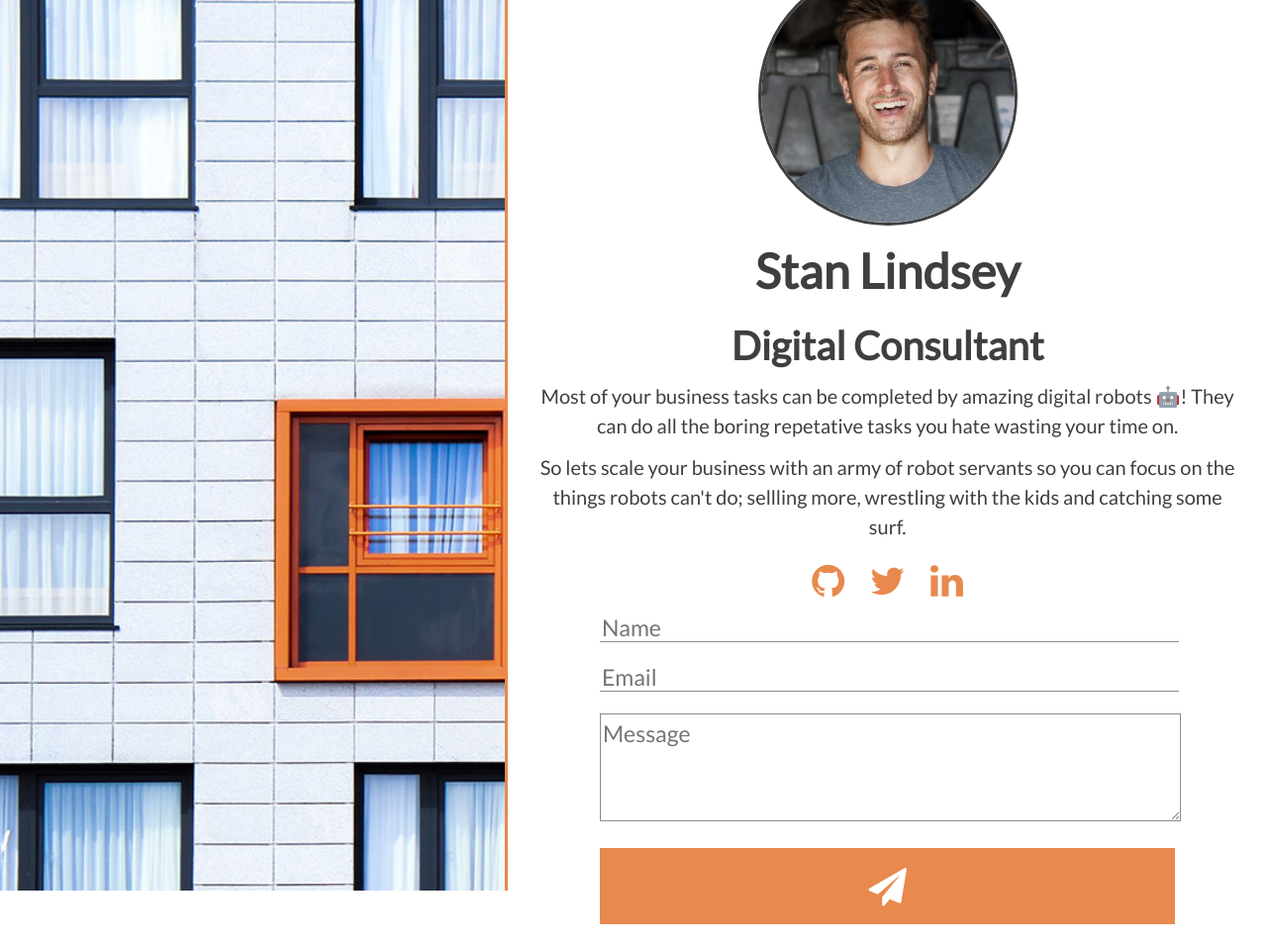
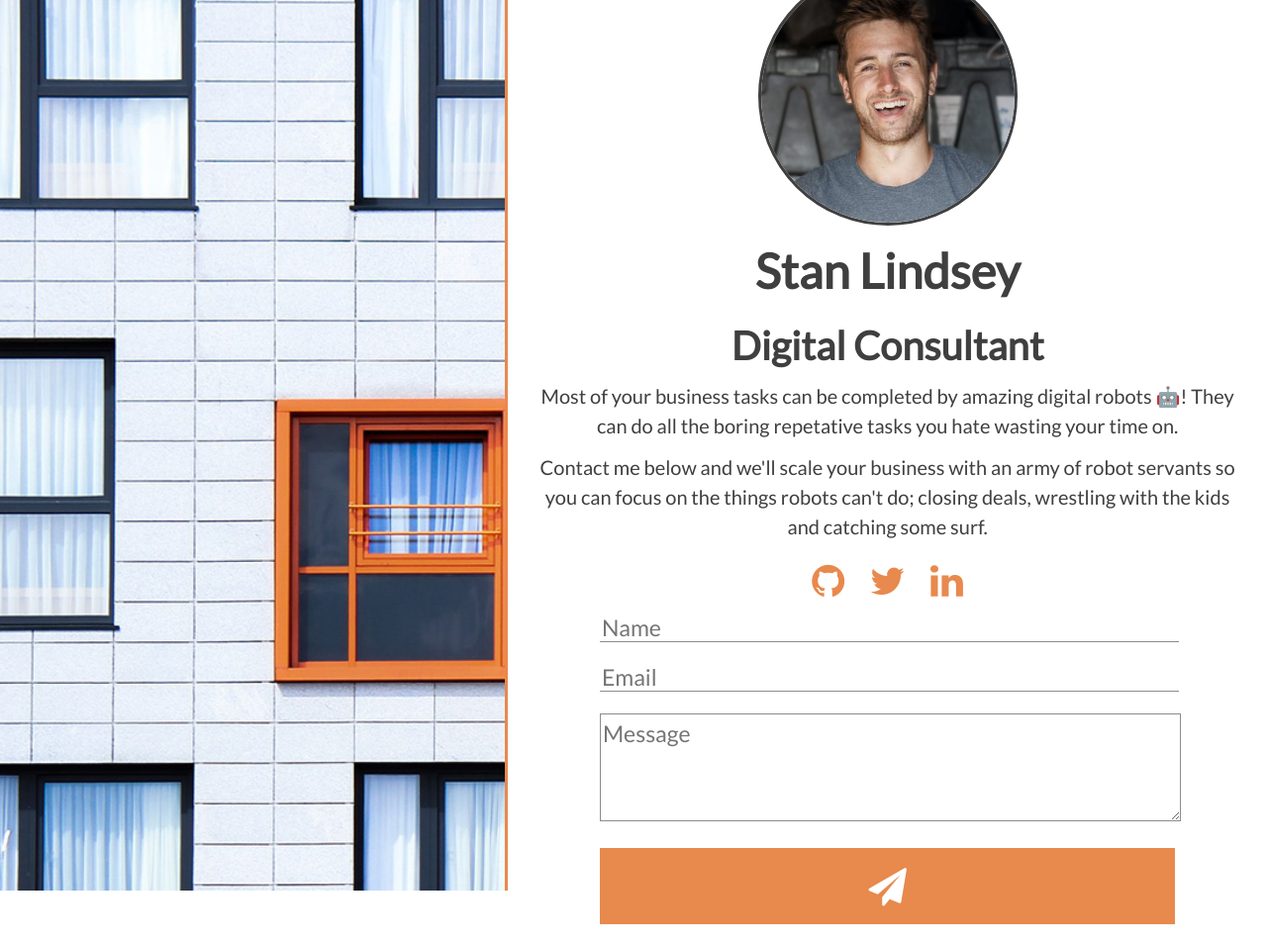
Before and after one commit to StanLindsey/stanlindsey.github.io, a Jekyll site: the page built from index.html, in a window 1280 px wide. Shown: the whole page at 99% size. Built offline with Jekyll 4.4.1, drawn with Linux system fonts in a browser that asks for light colours; nearby versions of some CDN libraries.

Commit message:
final prose update

```diff
--- a/index.html
+++ b/index.html
@@ -6,7 +6,7 @@ layout: home
 <h2>Digital Consultant</h2>
 
 <p>Most of your business tasks can be completed by amazing digital robots 🤖! They can do all the boring repetative tasks you hate wasting your time on.</p>
-<p>So lets scale your business with an army of robot servants so you can focus on the things robots can't do; sellling more, wrestling with the kids and catching some surf.</p>
+<p>Contact me below and we'll scale your business with an army of robot servants so you can focus on the things robots can't do; closing deals, wrestling with the kids and catching some surf.</p>
 
 <div class="social-icons">
   <a target="_blank" href="https://www.github.com/stanlindsey"><i class="fa fa-github" aria-hidden="true"></i></a>
```
